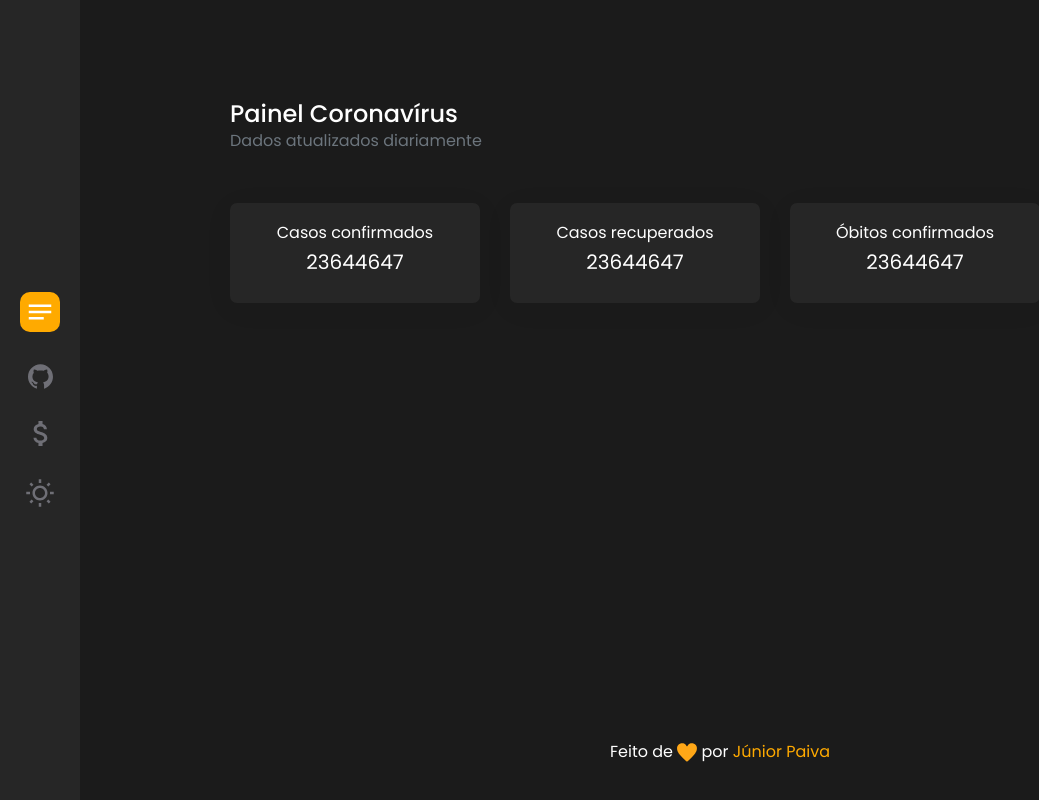
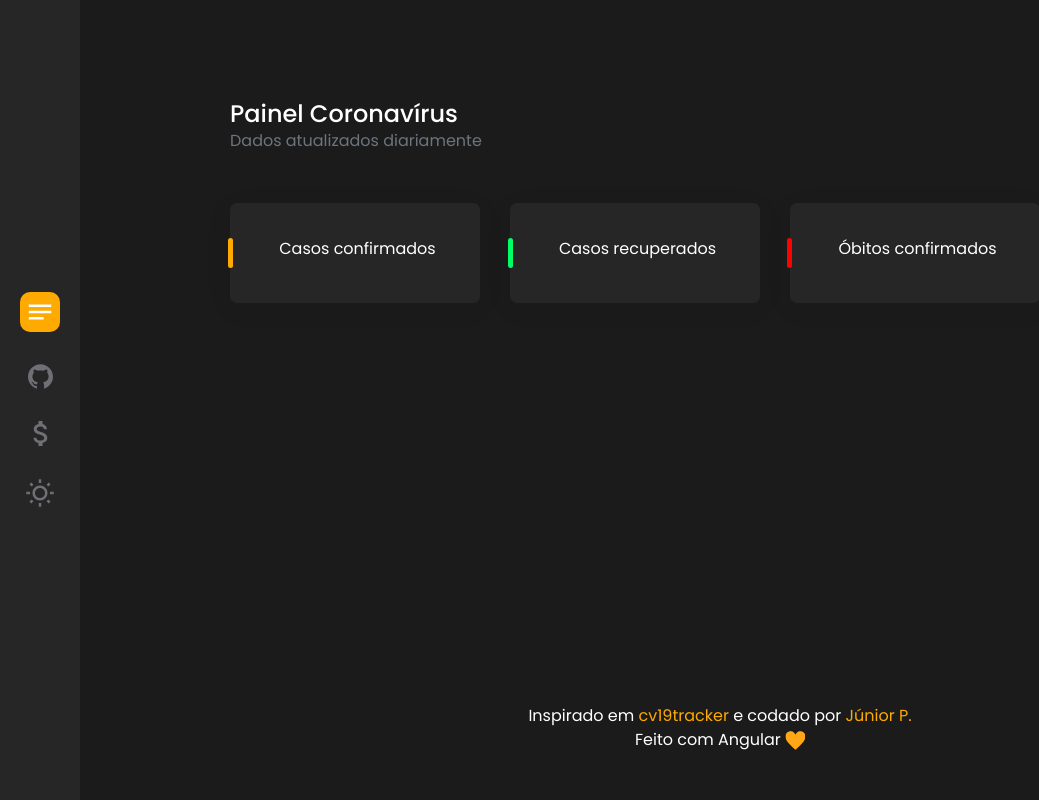
Before and after one commit to juniorpaiva95/angular-cv19tracker, an Angular app: page / in a window 1280 px wide. Shown: the whole page, without its empty margins (0-1039 px from the left). Built offline with nearby package versions, Linux system fonts and the light colour scheme; no server answers.

Commit message:
Consumindo api para os cards, estilo e ajustes

```diff
--- a/src/app/app.component.html
+++ b/src/app/app.component.html
@@ -9,17 +9,20 @@
   </section>
 
   <section class="d-flex justify-content-start flex-wrap">
-    <cv-card>
+    <cv-card [class]="'confirmed'" data-toggle="tooltip"
+    data-placement="top" title="Casos totais confirmados">
       <h6 style="font-weight: 400;">Casos confirmados</h6>
-      <h5 style="font-weight: 400;">23644647</h5>
+      <h5 style="font-weight: 400;">{{ worldStatistics?.TotalConfirmed }}</h5>
     </cv-card>
-    <cv-card>
+    <cv-card [class]="'recovered'" data-toggle="tooltip"
+    data-placement="top" title="Casos totais recuperados">
       <h6 style="font-weight: 400;">Casos recuperados</h6>
-      <h5 style="font-weight: 400;">23644647</h5>
+      <h5 style="font-weight: 400;">{{ worldStatistics?.TotalRecovered }}</h5>
     </cv-card>
-    <cv-card>
+    <cv-card [class]="'deaths'" data-toggle="tooltip"
+    data-placement="top" title="Casos totais de óbitos confirmados">
       <h6 style="font-weight: 400;">Óbitos confirmados</h6>
-      <h5 style="font-weight: 400;">23644647</h5>
+      <h5 style="font-weight: 400;">{{ worldStatistics?.TotalDeaths }}</h5>
     </cv-card>
   </section>
 </main>
--- a/src/app/app.component.ts
+++ b/src/app/app.component.ts
@@ -1,10 +1,24 @@
-import { Component } from '@angular/core';
+import { Component, OnInit } from '@angular/core';
+import { Covid19BrazilService } from './shared/services/api/covid19-brazil.service';
 
 @Component({
   selector: 'app-root',
   templateUrl: './app.component.html',
   styleUrls: ['./app.component.scss']
 })
-export class AppComponent {
+export class AppComponent implements OnInit {
   title = 'angular-cv19tracker';
+
+  worldStatistics: any;
+
+  constructor(private covidService: Covid19BrazilService) {
+
+  }
+
+  ngOnInit() {
+    this.covidService.getWorldTotalCount().subscribe(result => {
+      console.log(result)
+      this.worldStatistics = result;
+    })
+  }
 }
--- a/src/app/app.module.ts
+++ b/src/app/app.module.ts
@@ -5,6 +5,7 @@ import { HttpClientModule } from '@angular/common/http';
 import { AppRoutingModule } from './app-routing.module';
 import { AppComponent } from './app.component';
 import { SharedModule } from './shared/shared.module';
+import { Covid19BrazilService } from './shared/services/api/covid19-brazil.service';
 
 @NgModule({
   declarations: [
@@ -16,7 +17,9 @@ import { SharedModule } from './shared/shared.module';
     HttpClientModule,
     SharedModule
   ],
-  providers: [],
+  providers: [
+    Covid19BrazilService
+  ],
   bootstrap: [AppComponent]
 })
 export class AppModule { }
--- a/src/app/shared/components/card/card.component.html
+++ b/src/app/shared/components/card/card.component.html
@@ -1,5 +1,4 @@
-<div id="confirmed_box" class="cv-card d-flex align-items-center justify-content-center" data-toggle="tooltip"
-    data-placement="top" title="Casos totais confirmados" style="margin-right: 30px;">
+<div [class]="resolveClass()" class="cv-card d-flex align-items-center justify-content-center" style="margin-right: 30px;">
     <div>
         <ng-content></ng-content>
     </div>
--- a/src/app/shared/components/card/card.component.ts
+++ b/src/app/shared/components/card/card.component.ts
@@ -1,9 +1,21 @@
-import { Component } from "@angular/core";
+import { Component, Input, HostBinding, OnInit } from "@angular/core";
 
 @Component({
     selector: 'cv-card',
     templateUrl: './card.component.html'
 })
-export class CardComponent {
+export class CardComponent implements OnInit {
+
+    // @HostBinding('class')
+    @Input('class') classList: string = '';
+
+
+    ngOnInit() {
+        this.resolveClass();
+    }
+
+    resolveClass() {
+        return 'cv-card--' + this.classList;
+    }
 
 }
--- a/src/app/shared/components/footer/footer.component.html
+++ b/src/app/shared/components/footer/footer.component.html
@@ -1,7 +1,10 @@
 <footer class="footer">
     <div class="mx-auto text-center mt-5">
-        <span>Feito de <img width="20" src="../../../../assets/svg/heart.svg" alt=""> por
-            <a href="">Júnior Paiva</a>
+        <span>Inspirado em
+            <a href="https://github.com/CaioAugustoo/cv19tracker">cv19tracker</a> e codado por <a
+                href="https://github.com/juniorpaiva95/angular-cv19tracker">Júnior P.</a>
         </span>
+        <br>
+        <span>Feito com Angular <img width="20" src="../../../../assets/svg/heart.svg" alt=""></span>
     </div>
 </footer>
--- a/src/app/shared/components/sidebar/sidebar.component.html
+++ b/src/app/shared/components/sidebar/sidebar.component.html
@@ -2,7 +2,7 @@
     <img data-tip="Painel" data-place="right" src="assets/svg/home.svg" class="current_page" width="40" alt="Painel"
         currentitem="false">
 
-    <a href="https://github.com/CaioAugustoo/cv19tracker" rel="noopener noreferrer" target="_blank"
+    <a href="https://github.com/juniorpaiva95/angular-cv19tracker" rel="noopener noreferrer" target="_blank"
         data-tip="Código fonte" data-place="right" currentitem="false">
         <img src="assets/svg/github.svg" width="25" alt="Código fonte">
     </a>
--- a/src/app/shared/services/api/covid19-brazil.service.ts
+++ b/src/app/shared/services/api/covid19-brazil.service.ts
@@ -14,4 +14,8 @@ export class Covid19BrazilService {
         return this.http.get(`${this.baseUrl}/${country}`);
     }
 
+    getWorldTotalCount(): Observable<any> {
+        return this.http.get('https://api.covid19api.com/world/total');
+    }
+
 }
--- a/src/assets/scss/components/_card.scss
+++ b/src/assets/scss/components/_card.scss
@@ -11,4 +11,44 @@
     animation-delay: 1s;
     animation-duration: 1s;
     animation-fill-mode: both;
+
+    &:hover {
+        &::before {
+            height: 100%;
+            transition: all 0.5s ease;
+        }
+    }
+
+    &--confirmed::before {
+        content: "";
+        border-radius: 100px;
+        position: relative;
+        display: block;
+        width: 5px;
+        height: 30px;
+        left: -46px;
+        background-color: $yellow;
+    }
+
+    &--recovered::before {
+        content: "";
+        border-radius: 100px;
+        position: relative;
+        display: block;
+        width: 5px;
+        height: 30px;
+        left: -46px;
+        background-color: $card-recovered;
+    }
+
+    &--deaths::before {
+        content: "";
+        border-radius: 100px;
+        position: relative;
+        display: block;
+        width: 5px;
+        height: 30px;
+        left: -46px;
+        background-color: $card-deaths;
+    }
 }
--- a/src/assets/scss/components/_sidebar.scss
+++ b/src/assets/scss/components/_sidebar.scss
@@ -12,7 +12,7 @@
 .sidebar {
     background-color: $dark-components;
     width: 5rem;
-    height: 100vh;
+    height: 100%;
     padding: 10px;
     position: fixed;
     display: flex;
```
